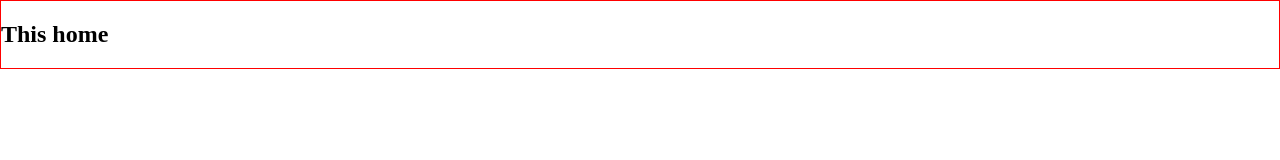
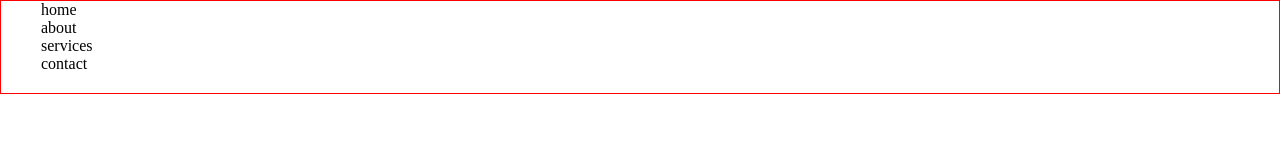
Before and after one commit to nazmulnazmul/lawyer, a website: page index.html in a window 1280 px wide. Drawn offline with Linux system fonts and the light colour scheme.

Commit message:
header part and menu added

```diff
--- a/assets/scss/layouts/_headers.scss
+++ b/assets/scss/layouts/_headers.scss
@@ -1,3 +1,17 @@
 header{
     border: 1px solid red;
 }
+nav{
+    display: block;
+    ul{
+        padding-bottom: 20px;
+        margin: 0;
+        li{
+            list-style: none;
+            a{
+                text-decoration: none;
+                color: #000;
+            }
+        }
+    }
+}
--- a/index.html
+++ b/index.html
@@ -8,7 +8,16 @@
 </head>
 <body>
     <header>
-        <h2>This home</h2>
+        <div class="container">
+            <nav>
+                <ul>
+                    <li><a href="#">home</a></li>
+                    <li><a href="#">about</a></li>
+                    <li><a href="#">services</a></li>
+                    <li><a href="#">contact</a></li>
+                </ul>
+            </nav>
+        </div>
     </header>
 </body>
 </html>
```
Also changed, not shown: assets/style/app.css, 1 other file.
